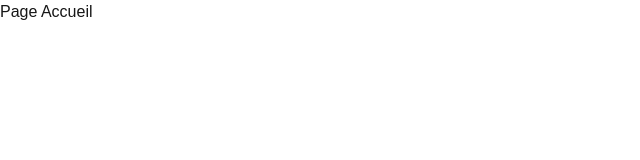
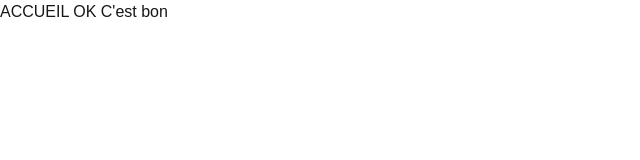
Before and after one commit to esr16/webportfolio2, a Next.js app: page /accueil in a window 1280 px wide. Shown: the top 160 px of the page, without its empty margins (0-640 px from the left). Built offline with nearby package versions, Linux system fonts and the light colour scheme.

Commit message:
test de lint

```diff
--- a/app/accueil/page.tsx
+++ b/app/accueil/page.tsx
@@ -1,3 +1,8 @@
 export default function Accueil() {
-  return <h1>Page Accueil</h1>
+  return (
+    <main>
+      <h1>ACCUEIL OK C'est bon</h1>
+    </main>
+  )
+
 }
```
Also changed, not shown: package.json (+7 -1 lines), 1 other file (tests, documents, lock files or other folders).
